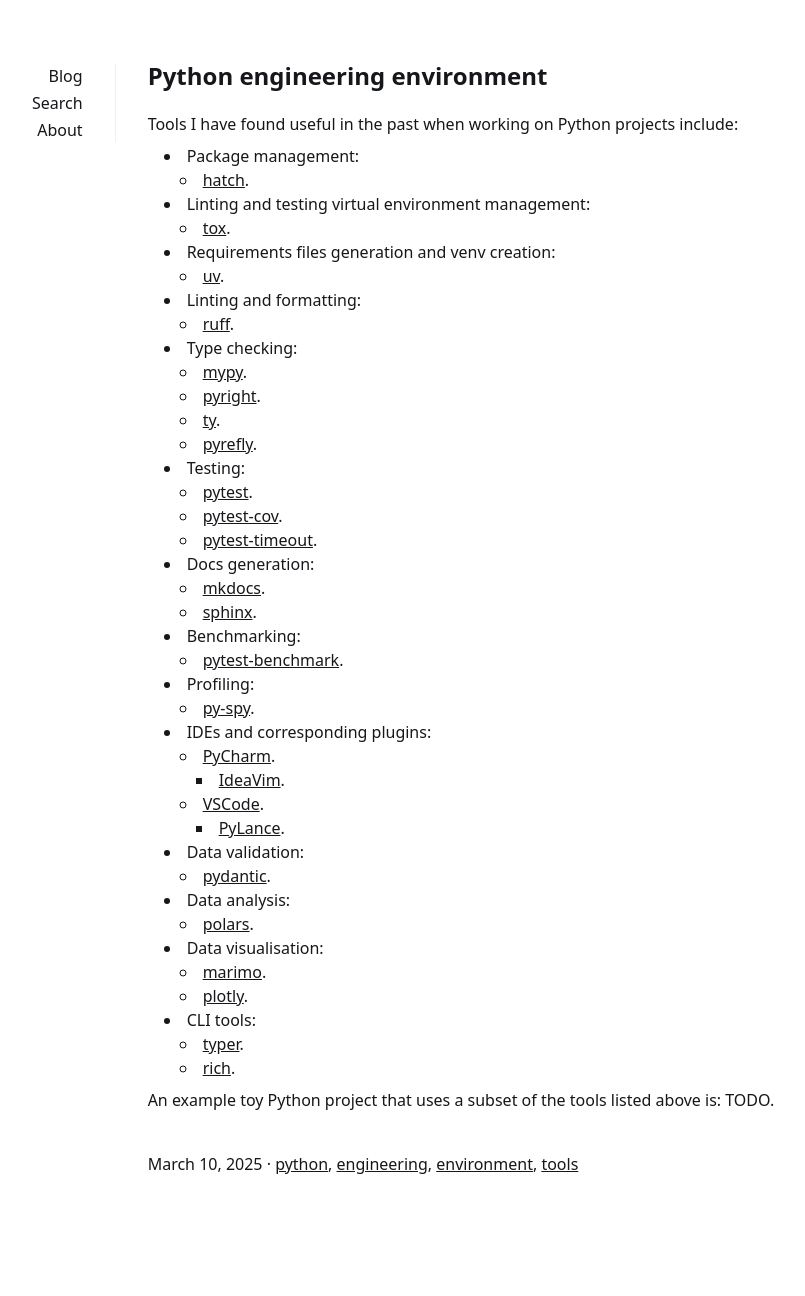
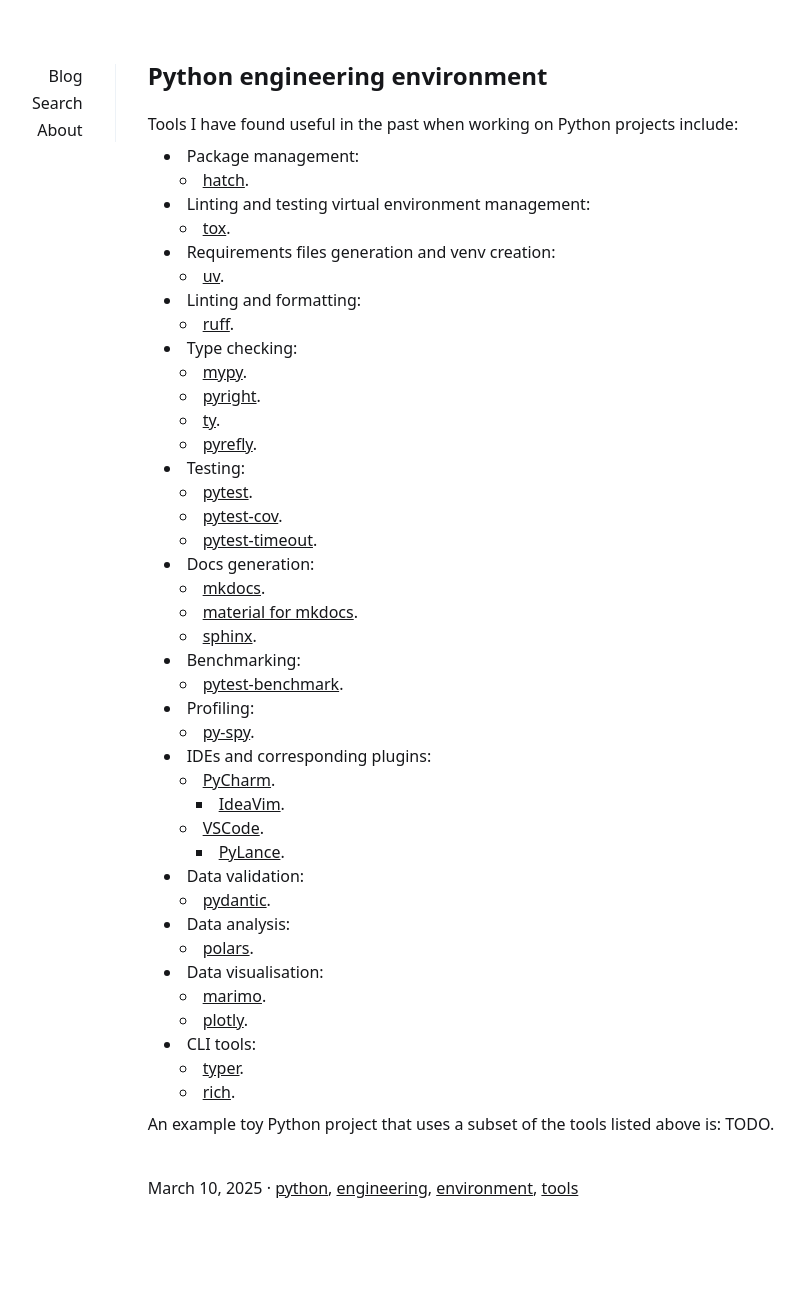
Before and after one commit to ovidiuparvu/ovidiuparvu.github.io, a Jekyll site: the page built from _posts/2025-03-10-python-engineering-environment.md, in a window 1280 px wide. Shown: the whole page, without its empty margins (80-885 px from the left). Built offline with Jekyll 4.4.1, drawn with Linux system fonts in a browser that asks for light colours; a script that is not in the unit is left out; before the commit the page ends 1272 px from its top, so only the background shows below that.

Commit message:
Add material for mkdocs to the Python engineering environment post

```diff
--- a/_posts/2025-03-10-python-engineering-environment.md
+++ b/_posts/2025-03-10-python-engineering-environment.md
@@ -26,6 +26,7 @@ Tools I have found useful in the past when working on Python projects include:
     - [pytest-timeout](https://github.com/pytest-dev/pytest-timeout).
 - Docs generation:
     - [mkdocs](https://www.mkdocs.org/).
+    - [material for mkdocs](https://mrkeo.github.io/getting-started/).
     - [sphinx](https://www.sphinx-doc.org/en/master/).
 - Benchmarking:
     - [pytest-benchmark](https://github.com/ionelmc/pytest-benchmark).
```
